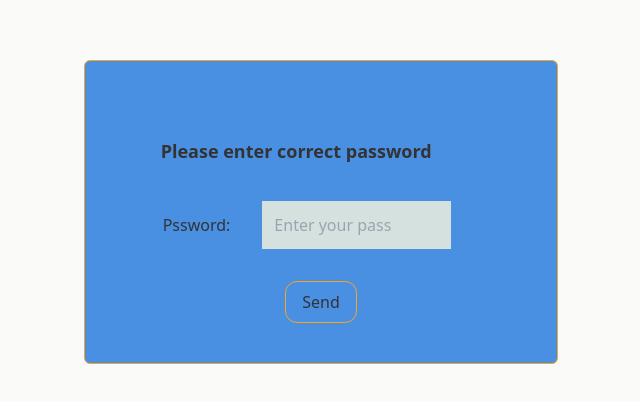
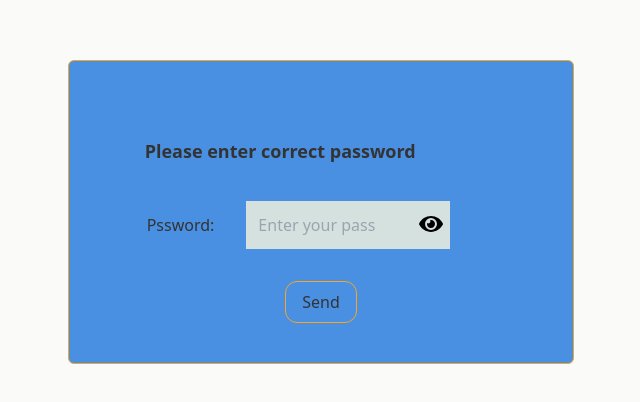
Before and after one commit to Erfan-taheri/Form-with-naughty-button, a React (Vite) app: page / in a window 1280 px wide. Shown: the part 188-590 px from the top of the page, without its empty margins (319-959 px from the left). Built offline with nearby package versions, Linux system fonts and the light colour scheme.

Commit message:
Add eye icon to my input

```diff
--- a/package.json
+++ b/package.json
@@ -11,7 +11,8 @@
   },
   "dependencies": {
     "react": "^19.0.0",
-    "react-dom": "^19.0.0"
+    "react-dom": "^19.0.0",
+    "react-icons": "^5.4.0"
   },
   "devDependencies": {
     "@types/react": "^18.2.15",
--- a/src/component/Password.jsx
+++ b/src/component/Password.jsx
@@ -1,4 +1,6 @@
 import { useState, useRef } from "react";
+import { FaEye } from "react-icons/fa";
+
 export function Password() {
   const [password, setPassword] = useState("");
   const [isHovered, setIsHovered] = useState(true);
@@ -71,12 +73,26 @@ export function Password() {
           <input
             placeholder="Enter your pass"
             onChange={handlePassword}
-            className="bg-Secondary-color w-[48%] text-Text-color p-3  focus:outline-accent-color-1"
+            className=" bg-Secondary-color w-[48%] text-Text-color p-3  focus:outline-accent-color-1"
             type="password"
             name="password"
             id="password"
             required
           />
+
+          <button
+          style={{
+            top:"5px",
+            right:"35px"
+          }}
+            className="text-2xl relative p-1 "
+            onClick={() => {
+              console.log("Clicked on eye");
+            }}
+          >
+            <FaEye />
+          </button>
+
           <div className="flex justify-center ">
             <button
               onMouseEnter={setSave}
```
Also changed, not shown: 1 other file (tests, documents, lock files or other folders).
